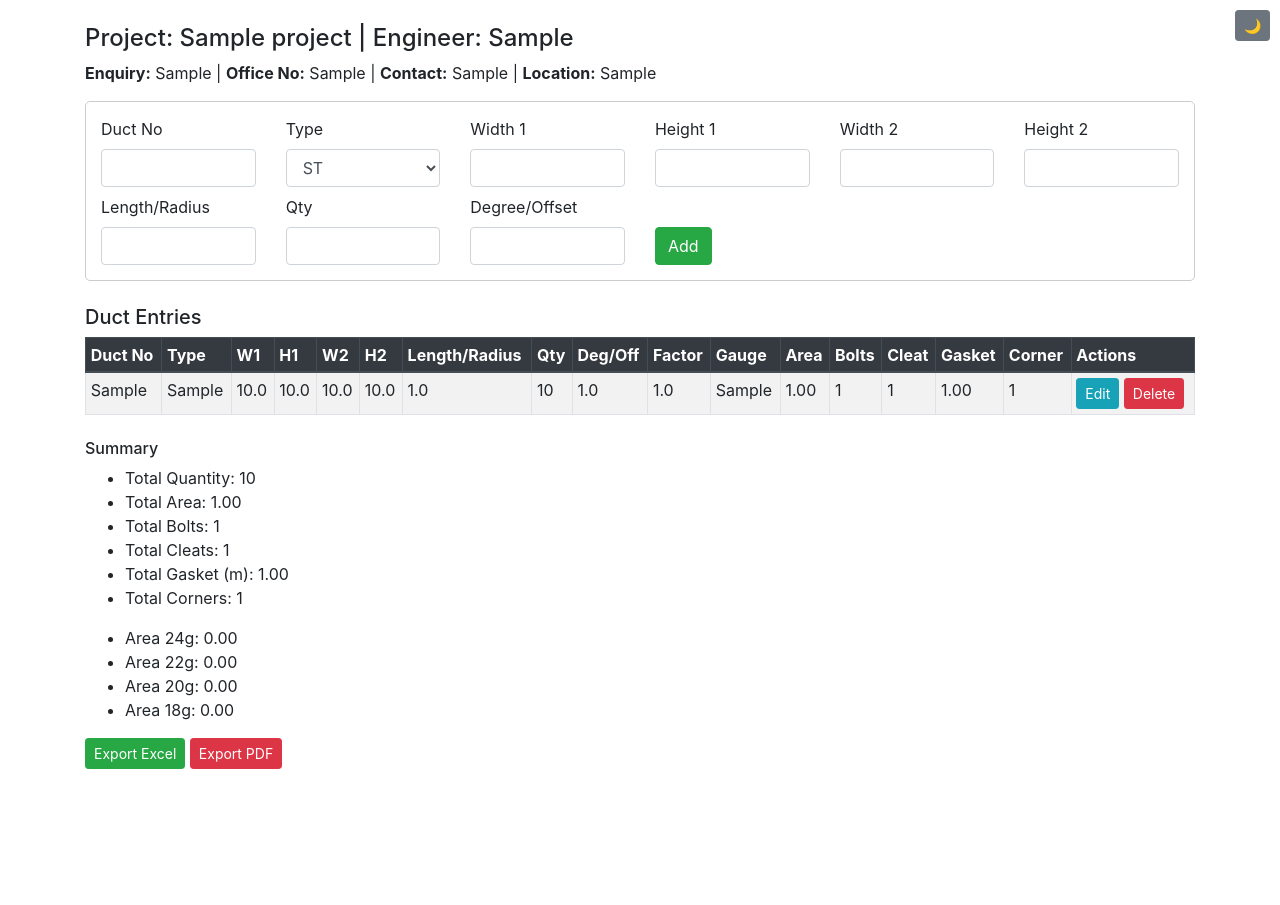
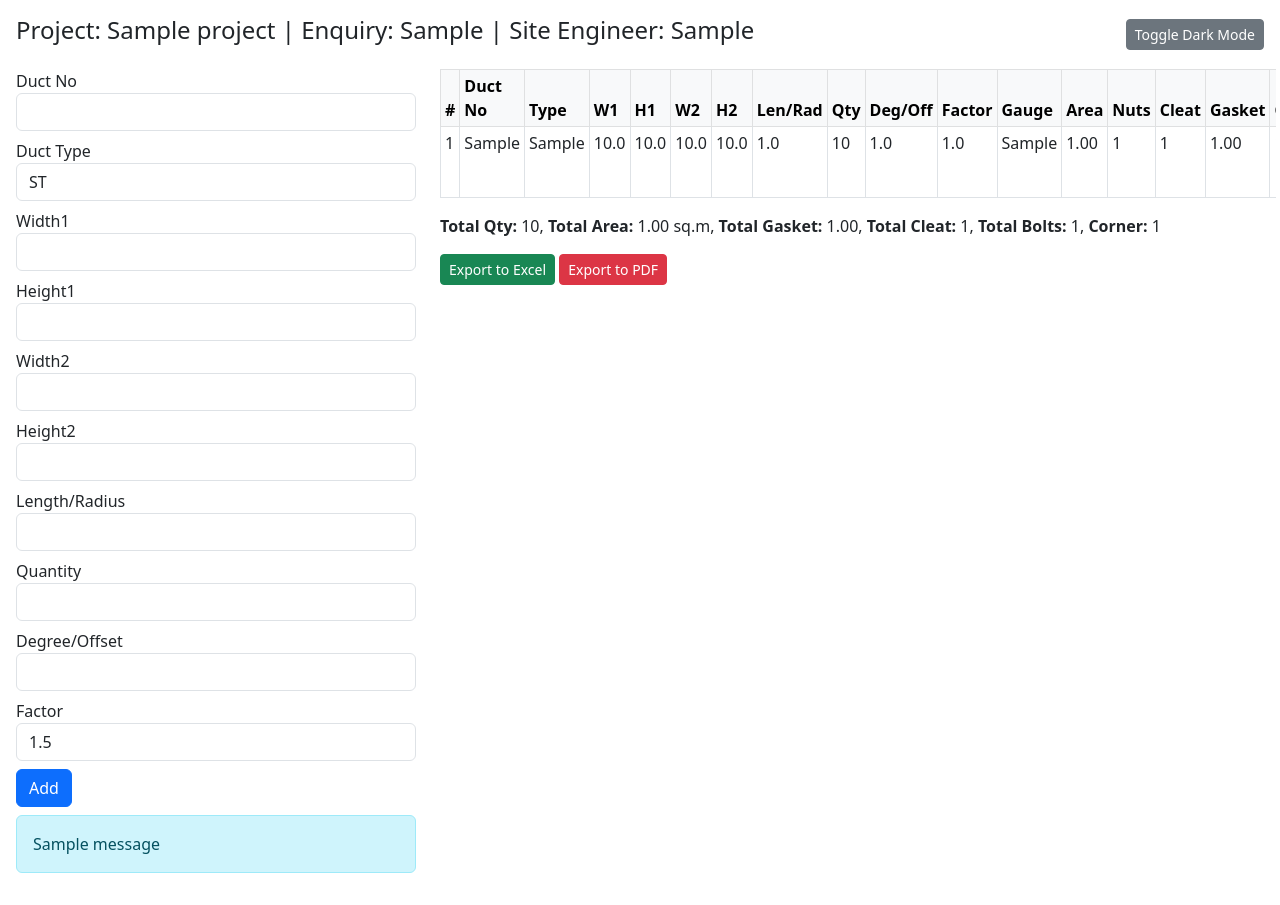
Before and after one commit to Madhan12-tech/duct-measurement, a Flask app: page /home/1 in a window 1280 px wide. Before the commit the page ends 769 px from the top, so only its background shows below. Run offline with Flask 3, Linux system fonts and the light colour scheme; tables that the repository leaves empty hold one stand-in row (values such as "Sample post"); one stand-in notice (Sample message) is shown; some libraries are stand-ins or nearby versions.

Commit message:
Update duct_entry.html

```diff
--- a/templates/duct_entry.html
+++ b/templates/duct_entry.html
@@ -3,123 +3,93 @@
 <head>
   <meta charset="UTF-8">
   <title>Duct Entry</title>
-  <link rel="stylesheet" href="https://stackpath.bootstrapcdn.com/bootstrap/4.5.2/css/bootstrap.min.css">
+  <link rel="stylesheet" href="https://cdn.jsdelivr.net/npm/bootstrap@5.3.0/dist/css/bootstrap.min.css">
   <style>
     body.dark-mode {
       background-color: #121212;
       color: white;
     }
-    .dark-mode input, .dark-mode select {
-      background-color: #1e1e1e;
+    .form-section {
+      max-width: 500px;
+    }
+    .table-section {
+      overflow-x: auto;
+    }
+    .dark-mode .table {
       color: white;
-      border: 1px solid #555;
     }
-    .form-section {
-      border: 1px solid #ccc;
-      padding: 15px;
-      border-radius: 5px;
-      margin-bottom: 20px;
-    }
-    .dark-toggle {
-      position: fixed;
-      top: 10px;
-      right: 10px;
-      z-index: 999;
+    .dark-mode input, .dark-mode select, .dark-mode textarea {
+      background-color: #333;
+      color: white;
+      border-color: #555;
     }
   </style>
 </head>
 <body>
-<div class="container mt-4">
-  <button class="btn btn-sm btn-secondary dark-toggle" onclick="toggleDarkMode()">🌙</button>
+  <div class="container-fluid p-3">
+    <div class="d-flex justify-content-between align-items-center mb-3">
+      <h4>Project: {{ project[1] }} | Enquiry: {{ project[2] }} | Site Engineer: {{ project[4] }}</h4>
+      <button class="btn btn-sm btn-secondary" onclick="toggleDarkMode()">Toggle Dark Mode</button>
+    </div>
 
-  <h4>Project: {{ project[1] }} | Engineer: {{ project[4] }}</h4>
-  <p><strong>Enquiry:</strong> {{ project[2] }} | <strong>Office No:</strong> {{ project[3] }} | <strong>Contact:</strong> {{ project[5] }} | <strong>Location:</strong> {{ project[6] }}</p>
-
-  <form action="{{ url_for('add_duct') }}" method="POST" class="form-section">
+    <div class="row">
+      <!-- Form Left Side -->
+      <div class="col-md-4 form-section">
+        <form method="POST" action="{{ url_for('add_duct') }}">
           <input type="hidden" name="project_id" value="{{ project_id }}">
           {% if edit_entry %}
             <input type="hidden" name="id" value="{{ edit_entry[0] }}">
           {% endif %}
-    <div class="row">
-      <div class="col-md-2">
+
+          <div class="mb-2">
             <label>Duct No</label>
-        <input type="text" name="duct_no" class="form-control" required value="{{ edit_entry[2] if edit_entry else '' }}">
+            <input type="text" class="form-control" name="duct_no" required value="{{ edit_entry[2] if edit_entry else '' }}">
           </div>
-      <div class="col-md-2">
-        <label>Type</label>
-        <select name="duct_type" class="form-control" onchange="toggleFactor(this.value)" required>
-          {% set types = ['ST', 'RED', 'DUM', 'OFFSET', 'SHOE', 'VANES', 'ELB'] %}
-          {% for t in types %}
-            <option value="{{ t }}" {% if edit_entry and edit_entry[3]==t %}selected{% endif %}>{{ t }}</option>
+          <div class="mb-2">
+            <label>Duct Type</label>
+            <select class="form-control" name="duct_type" required>
+              {% for type in ['ST', 'RED', 'DUM', 'OFFSET', 'SHOE', 'VANES', 'ELB'] %}
+                <option value="{{ type }}" {% if edit_entry and edit_entry[3] == type %}selected{% endif %}>{{ type }}</option>
               {% endfor %}
             </select>
           </div>
-      <div class="col-md-2">
-        <label>Width 1</label>
-        <input type="number" step="any" name="width1" class="form-control" required value="{{ edit_entry[4] if edit_entry else '' }}">
-      </div>
-      <div class="col-md-2">
-        <label>Height 1</label>
-        <input type="number" step="any" name="height1" class="form-control" required value="{{ edit_entry[5] if edit_entry else '' }}">
-      </div>
-      <div class="col-md-2">
-        <label>Width 2</label>
-        <input type="number" step="any" name="width2" class="form-control" value="{{ edit_entry[6] if edit_entry else '' }}">
-      </div>
-      <div class="col-md-2">
-        <label>Height 2</label>
-        <input type="number" step="any" name="height2" class="form-control" value="{{ edit_entry[7] if edit_entry else '' }}">
-      </div>
+          <div class="mb-2"><label>Width1</label><input type="number" step="0.01" name="width1" class="form-control" required value="{{ edit_entry[4] if edit_entry else '' }}"></div>
+          <div class="mb-2"><label>Height1</label><input type="number" step="0.01" name="height1" class="form-control" required value="{{ edit_entry[5] if edit_entry else '' }}"></div>
+          <div class="mb-2"><label>Width2</label><input type="number" step="0.01" name="width2" class="form-control" value="{{ edit_entry[6] if edit_entry else '' }}"></div>
+          <div class="mb-2"><label>Height2</label><input type="number" step="0.01" name="height2" class="form-control" value="{{ edit_entry[7] if edit_entry else '' }}"></div>
+          <div class="mb-2"><label>Length/Radius</label><input type="number" step="0.01" name="length_or_radius" class="form-control" required value="{{ edit_entry[8] if edit_entry else '' }}"></div>
+          <div class="mb-2"><label>Quantity</label><input type="number" name="quantity" class="form-control" required value="{{ edit_entry[9] if edit_entry else '' }}"></div>
+          <div class="mb-2"><label>Degree/Offset</label><input type="number" step="0.01" name="degree_or_offset" class="form-control" value="{{ edit_entry[10] if edit_entry else '' }}"></div>
+          <div class="mb-2"><label>Factor</label><input type="number" step="0.1" name="factor" class="form-control" value="{{ edit_entry[11] if edit_entry else 1.5 }}"></div>
+
+          <button type="submit" class="btn btn-primary">{{ 'Update' if edit_entry else 'Add' }}</button>
+        </form>
+        {% with messages = get_flashed_messages() %}
+          {% if messages %}
+            <div class="alert alert-info mt-2">{{ messages[0] }}</div>
+          {% endif %}
+        {% endwith %}
       </div>
 
-    <div class="row mt-2">
-      <div class="col-md-2">
-        <label>Length/Radius</label>
-        <input type="number" step="any" name="length_or_radius" class="form-control" required value="{{ edit_entry[8] if edit_entry else '' }}">
-      </div>
-      <div class="col-md-2">
-        <label>Qty</label>
-        <input type="number" name="quantity" class="form-control" required value="{{ edit_entry[9] if edit_entry else '' }}">
-      </div>
-      <div class="col-md-2">
-        <label>Degree/Offset</label>
-        <input type="number" step="any" name="degree_or_offset" class="form-control" value="{{ edit_entry[10] if edit_entry else '' }}">
-      </div>
-      <div class="col-md-2" id="factorCol">
-        <label>Factor</label>
-        <select name="factor" class="form-control">
-          {% for f in [1, 1.25, 1.5, 2] %}
-            <option value="{{ f }}" {% if edit_entry and edit_entry[11]==f %}selected{% endif %}>{{ f }}</option>
-          {% endfor %}
-        </select>
-      </div>
-      <div class="col-md-4">
-        <label style="visibility: hidden;">Submit</label><br>
-        <button class="btn btn-success" type="submit">{{ 'Update' if edit_entry else 'Add' }}</button>
-        {% if edit_entry %}
-          <a href="{{ url_for('home', project_id=project_id) }}" class="btn btn-warning">Cancel Edit</a>
-        {% endif %}
-      </div>
-    </div>
-  </form>
-
-  <h5 class="mt-4">Duct Entries</h5>
-  <table class="table table-bordered table-sm table-striped">
-    <thead class="thead-dark">
+      <!-- Table Right Side -->
+      <div class="col-md-8 table-section">
+        <table class="table table-bordered table-sm">
+          <thead class="table-light">
             <tr>
+              <th>#</th>
               <th>Duct No</th>
               <th>Type</th>
               <th>W1</th>
               <th>H1</th>
               <th>W2</th>
               <th>H2</th>
-        <th>Length/Radius</th>
+              <th>Len/Rad</th>
               <th>Qty</th>
               <th>Deg/Off</th>
               <th>Factor</th>
               <th>Gauge</th>
               <th>Area</th>
-        <th>Bolts</th>
+              <th>Nuts</th>
               <th>Cleat</th>
               <th>Gasket</th>
               <th>Corner</th>
@@ -127,66 +97,54 @@
             </tr>
           </thead>
           <tbody>
-      {% for e in entries %}
+            {% for entry in entries %}
               <tr>
-          <td>{{ e[2] }}</td>
-          <td>{{ e[3] }}</td>
-          <td>{{ e[4] }}</td>
-          <td>{{ e[5] }}</td>
-          <td>{{ e[6] }}</td>
-          <td>{{ e[7] }}</td>
-          <td>{{ e[8] }}</td>
-          <td>{{ e[9] }}</td>
-          <td>{{ e[10] }}</td>
-          <td>{{ e[11] }}</td>
-          <td>{{ e[12] }}</td>
-          <td>{{ '%.2f'|format(e[13]) }}</td>
-          <td>{{ e[14] }}</td>
-          <td>{{ e[15] }}</td>
-          <td>{{ '%.2f'|format(e[16]) }}</td>
-          <td>{{ e[17] }}</td>
+                <td>{{ loop.index }}</td>
+                <td>{{ entry[2] }}</td>
+                <td>{{ entry[3] }}</td>
+                <td>{{ entry[4] }}</td>
+                <td>{{ entry[5] }}</td>
+                <td>{{ entry[6] }}</td>
+                <td>{{ entry[7] }}</td>
+                <td>{{ entry[8] }}</td>
+                <td>{{ entry[9] }}</td>
+                <td>{{ entry[10] }}</td>
+                <td>{{ entry[11] }}</td>
+                <td>{{ entry[12] }}</td>
+                <td>{{ '%.2f'|format(entry[13]) }}</td>
+                <td>{{ entry[14] }}</td>
+                <td>{{ entry[15] }}</td>
+                <td>{{ '%.2f'|format(entry[16]) }}</td>
+                <td>{{ entry[17] }}</td>
                 <td>
-            <a href="{{ url_for('edit_duct', id=e[0]) }}" class="btn btn-sm btn-info">Edit</a>
-            <a href="{{ url_for('delete_duct', id=e[0]) }}" class="btn btn-sm btn-danger" onclick="return confirm('Delete this entry?')">Delete</a>
+                  <a href="{{ url_for('edit_duct', id=entry[0]) }}" class="btn btn-sm btn-warning">Edit</a>
+                  <a href="{{ url_for('delete_duct', id=entry[0]) }}" class="btn btn-sm btn-danger" onclick="return confirm('Delete this entry?')">Delete</a>
                 </td>
               </tr>
             {% endfor %}
           </tbody>
         </table>
 
-  <h6 class="mt-4">Summary</h6>
-  <ul>
-    <li>Total Quantity: {{ total_qty }}</li>
-    <li>Total Area: {{ '%.2f'|format(total_area) }}</li>
-    <li>Total Bolts: {{ total_bolts }}</li>
-    <li>Total Cleats: {{ total_cleat }}</li>
-    <li>Total Gasket (m): {{ '%.2f'|format(total_gasket) }}</li>
-    <li>Total Corners: {{ total_corner }}</li>
-  </ul>
-  <ul>
-    <li>Area 24g: {{ '%.2f'|format(area_24g) }}</li>
-    <li>Area 22g: {{ '%.2f'|format(area_22g) }}</li>
-    <li>Area 20g: {{ '%.2f'|format(area_20g) }}</li>
-    <li>Area 18g: {{ '%.2f'|format(area_18g) }}</li>
-  </ul>
+        <div class="mt-3">
+          <strong>Total Qty:</strong> {{ total_qty }},
+          <strong>Total Area:</strong> {{ '%.2f'|format(total_area) }} sq.m,
+          <strong>Total Gasket:</strong> {{ '%.2f'|format(total_gasket) }},
+          <strong>Total Cleat:</strong> {{ total_cleat }},
+          <strong>Total Bolts:</strong> {{ total_bolts }},
+          <strong>Corner:</strong> {{ total_corner }}
+        </div>
 
-  <a href="{{ url_for('export_excel', project_id=project_id) }}" class="btn btn-sm btn-success">Export Excel</a>
-  <a href="{{ url_for('export_pdf', project_id=project_id) }}" class="btn btn-sm btn-danger">Export PDF</a>
+        <div class="mt-3">
+          <a href="{{ url_for('export_excel', project_id=project_id) }}" class="btn btn-success btn-sm">Export to Excel</a>
+          <a href="{{ url_for('export_pdf', project_id=project_id) }}" class="btn btn-danger btn-sm">Export to PDF</a>
+        </div>
+      </div>
+    </div>
   </div>
 
   <script>
-  function toggleFactor(type) {
-    const show = ['RED', 'OFFSET', 'SHOE', 'ELB'].includes(type);
-    document.getElementById('factorCol').style.display = show ? 'block' : 'none';
-  }
-
-  window.onload = function () {
-    const select = document.querySelector('select[name="duct_type"]');
-    if (select) toggleFactor(select.value);
-  };
-
     function toggleDarkMode() {
-    document.body.classList.toggle('dark-mode');
+      document.body.classList.toggle("dark-mode");
     }
   </script>
 </body>
```
Lines whose indentation alone changed are shown as unchanged.
